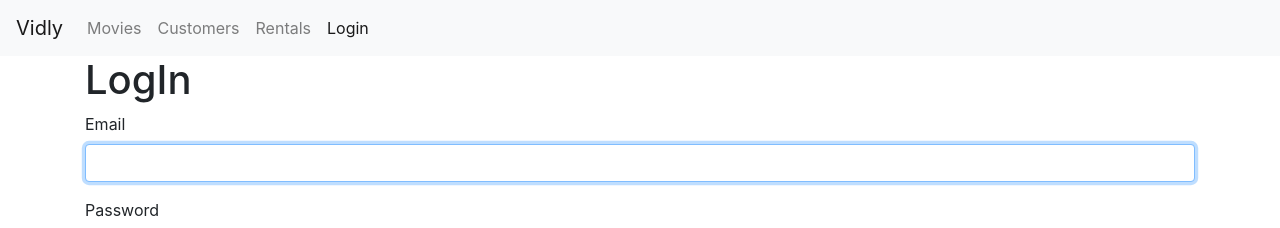
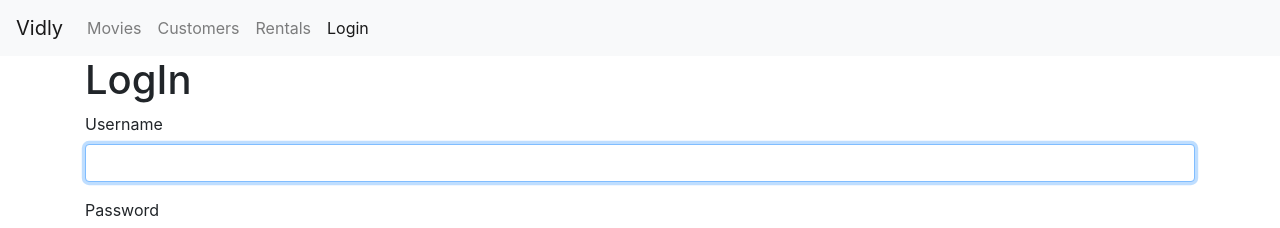
Before and after one commit to Karan-Munjani/vidly, a React (Create React App) app: page /login in a window 1280 px wide. Shown: the top 228 px of the page. Built offline with nearby package versions, Linux system fonts and the light colour scheme.

Commit message:
extracted InoutField Component

```diff
--- /dev/null
+++ b/src/components/common/inputField.jsx
@@ -0,0 +1,20 @@
+import React from "react";
+const InputField = (props) => {
+  const { name, type, label, value, onChange, autoFocus } = props;
+  return (
+    <div className="form-group">
+      <label htmlFor={name}>{label}</label>
+      <input
+        type={type}
+        name={name}
+        id={name}
+        value={value}
+        onChange={onChange}
+        autoFocus={autoFocus}
+        className="form-control"
+      />
+    </div>
+  );
+};
+
+export default InputField;
--- a/src/components/loginForm.jsx
+++ b/src/components/loginForm.jsx
@@ -1,4 +1,5 @@
 import React, { Component } from "react";
+import InputField from "./common/inputField";
 class LoginForm extends Component {
   state = {
     account: {
@@ -33,30 +34,22 @@ class LoginForm extends Component {
       <div>
         <h1>LogIn</h1>
         <form onSubmit={this.handleSubmit}>
-          <div className="form-group">
-            <label htmlFor="username">Email</label>
-            <input
+          <InputField
+            name="username"
             type="text"
-              name="username"
+            label="Username"
             value={account.username}
             onChange={this.handleInput}
-              id="username"
-              autoFocus
-              className="form-control"
-            />
-          </div>
+            autoFocus={true}
+          ></InputField>
 
-          <div className="form-group">
-            <label htmlFor="password">Password</label>
-            <input
+          <InputField
+            name="password"
             type="password"
+            label="Password"
             value={account.password}
             onChange={this.handleInput}
-              name="password"
-              id="password"
-              className="form-control"
-            />
-          </div>
+          ></InputField>
 
           <button className="btn btn-primary">Submit</button>
         </form>
```
Lines whose indentation alone changed are shown as unchanged.
